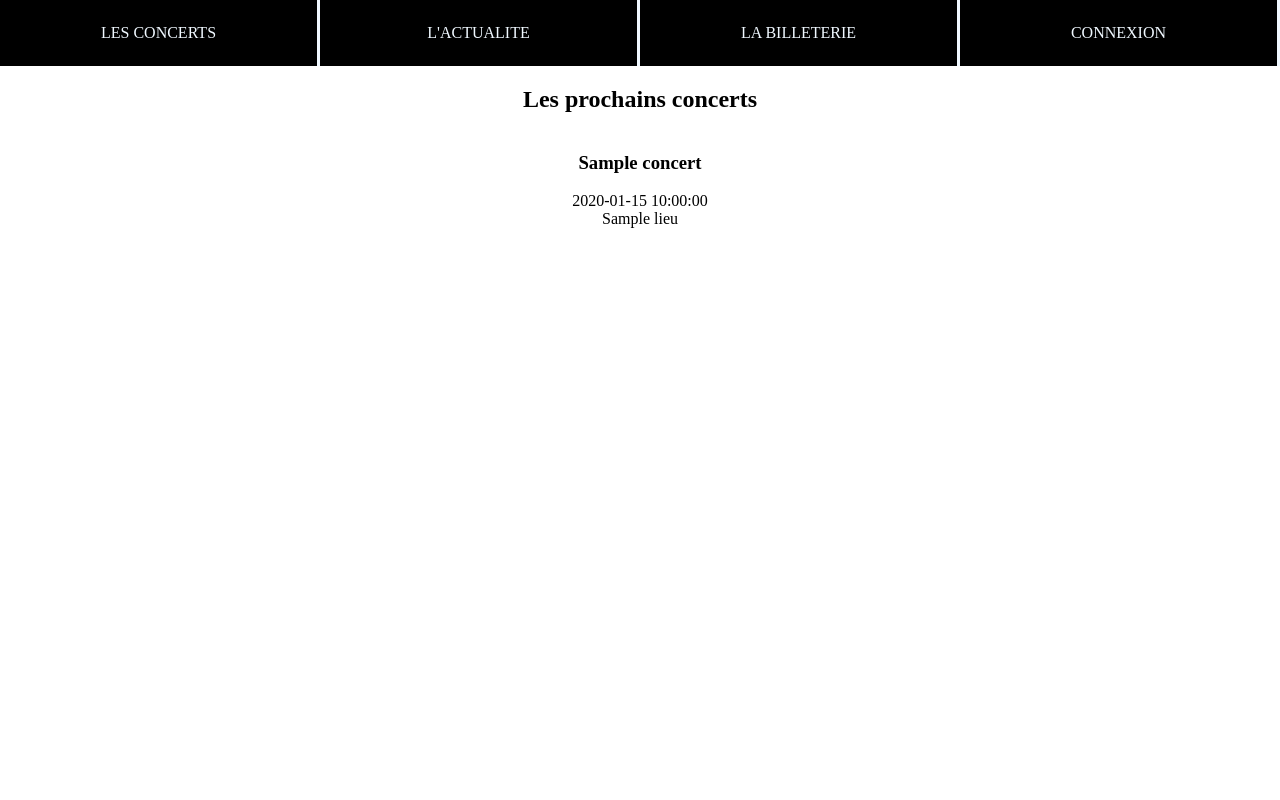
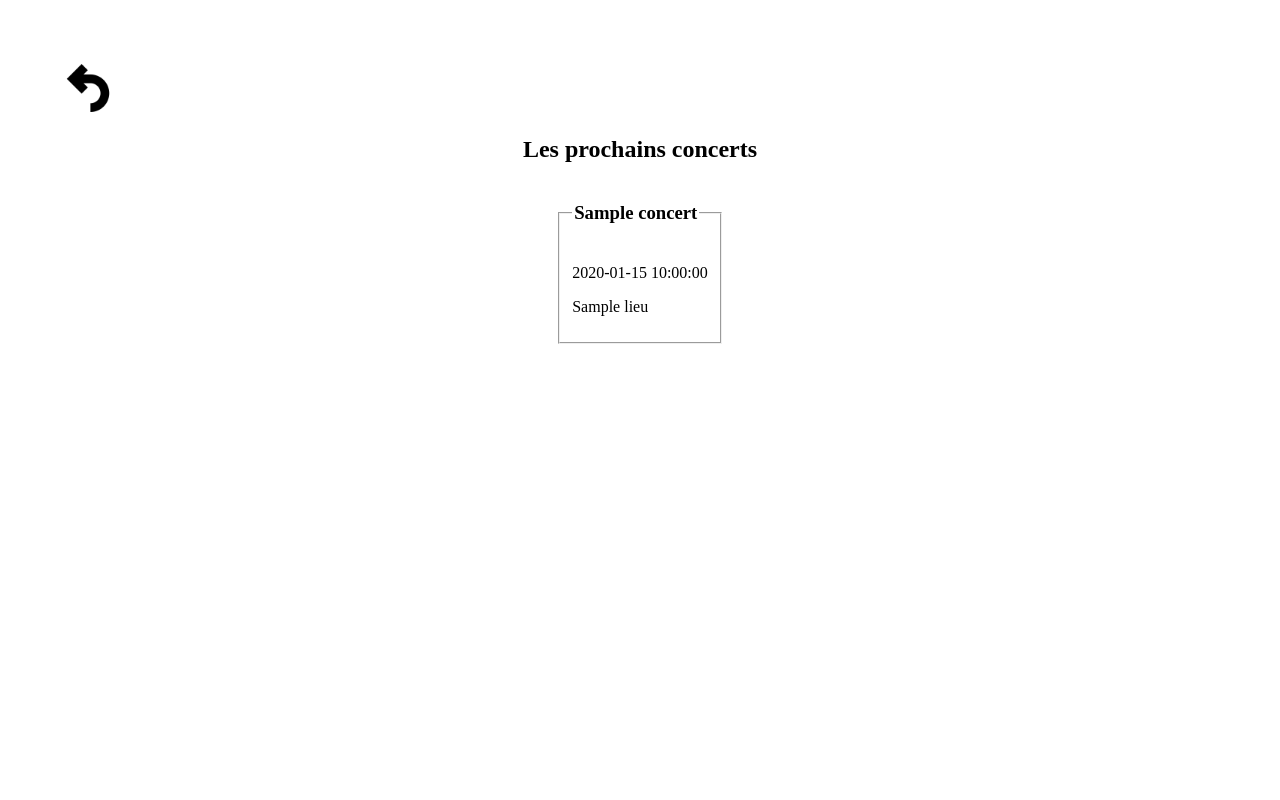
Before and after one commit to AdeleBrion/Fest-IUT, a Flask app: a page that uses site_web/templates/concerts_style.html in a window 1280 px wide. Run offline with Flask 3, Linux system fonts and the light colour scheme; tables that the repository leaves empty hold one stand-in row (values such as "Sample post"); parts of the project's set-up code (start-up, migrations or seed data) failed here and were passed over.

Commit message:
style pages concerts

```diff
--- a/site_web/static/css/concerts_style.css
+++ b/site_web/static/css/concerts_style.css
@@ -1,5 +1,9 @@
 body{
-    margin: 0;
+    margin: 5%;
+}
+
+header img{
+    max-height: 6vh;
 }
 
 main{
--- a/site_web/templates/concerts_style.html
+++ b/site_web/templates/concerts_style.html
@@ -3,8 +3,10 @@
 <link rel="stylesheet" href="{{ url_for('static', filename='css/nav.css') }}">
 <link rel="stylesheet" href="{{ url_for('static', filename='css/concerts_style.css') }}">
 {% endblock %}
-{% include "nav.html" %}
 {% block main %}
+<header>
+    <a href="{{ url_for('concerts') }}"><img src="{{ url_for('static', filename='img/retour.png') }}"></a>
+</header>
 <main>
     <h2>Les prochains concerts</h2>
     <div class="concert">
@@ -13,11 +15,11 @@
             <!-- <div class="concert_image">
                 <img src="" alt="Image du concert + {{ concert.nomConcert }}">
             </div> -->
-            <div class="concert_info">
-                <h3>{{ concert.nomConcert }}</h3>
+            <fieldset class="concert_info">
+                <legend><h3>{{ concert.nomConcert }}</h3></legend>
                 <p>{{ concert.dateHeureDebut }}</p>
                 <p>{{ concert.lieu.nomLieu }}</p>
-            </div>
+            </fieldset>
         </div>
         {% endfor %}
     </div>
--- a/site_web/views.py
+++ b/site_web/views.py
@@ -79,6 +79,10 @@ def inscription():
 def billeterie():
     return render_template('billeterie.html')
 
+@app.route('/accueil')
+def accueil():
+    return render_template('accueil.html')
+
 @app.route('/concerts')
 def concerts():
     return render_template('concerts.html',styles = Style.query.all())
```
Also changed, not shown: site_web/static/css/concerts.css (+4 -3 lines), site_web/static/img/retour.png (added).
